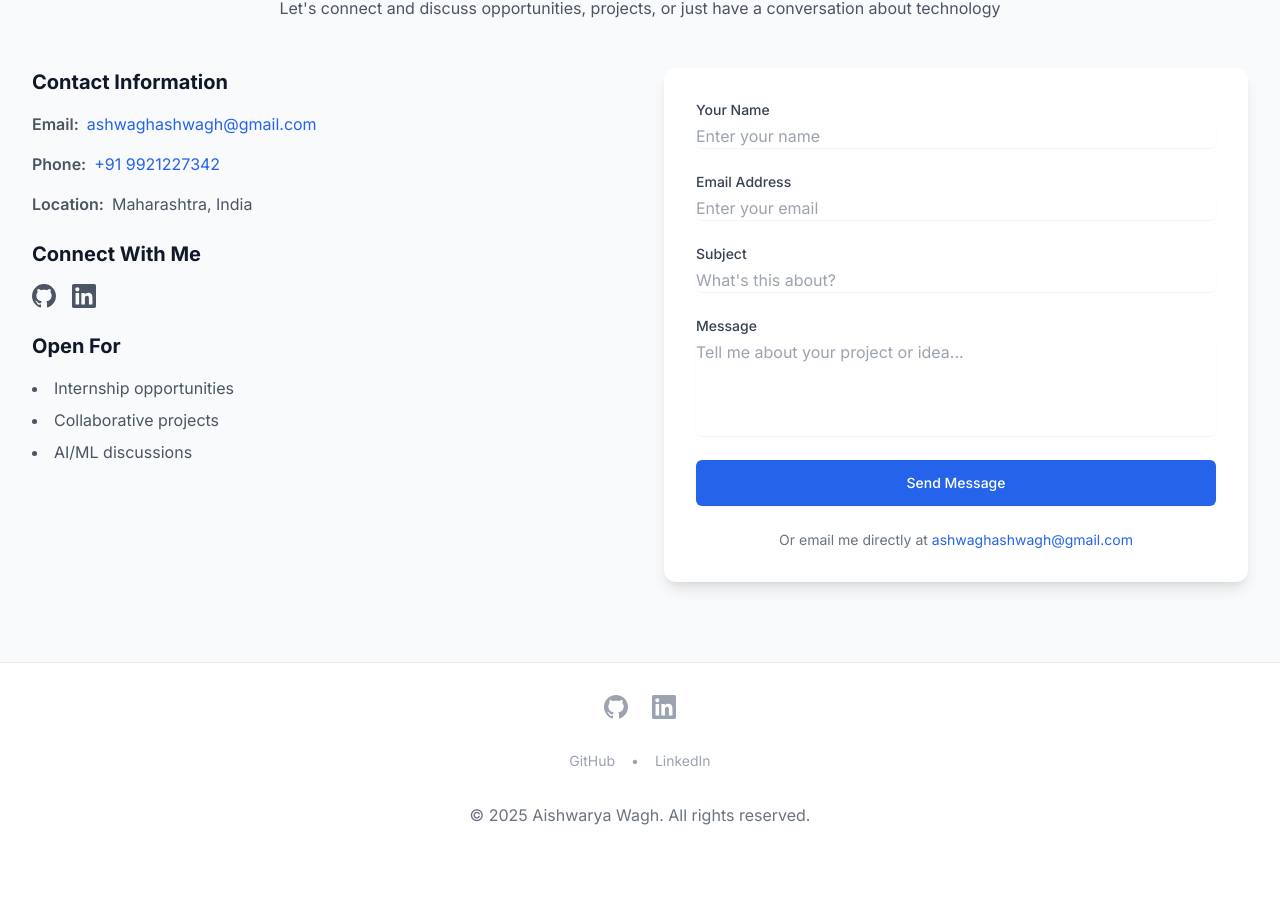
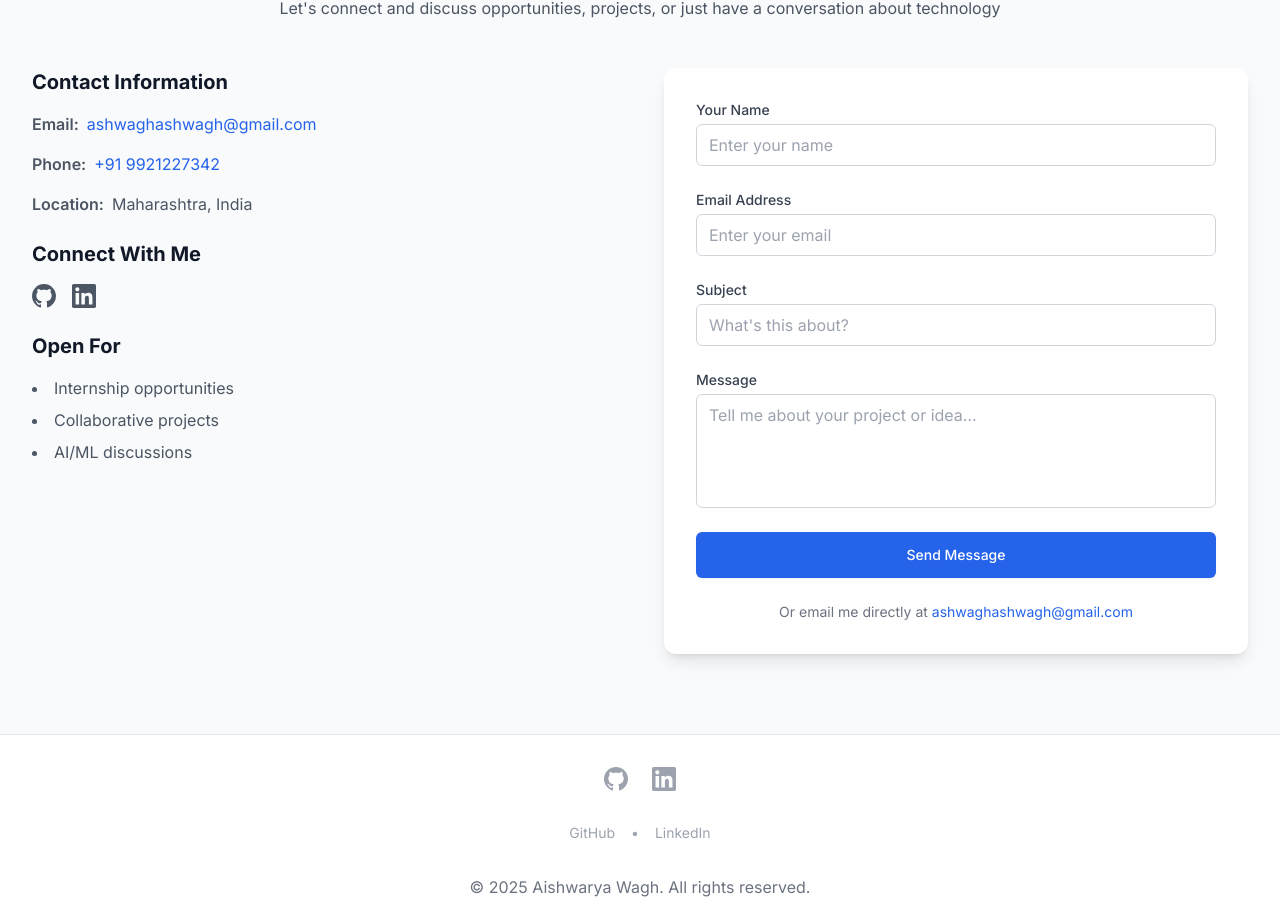
Before and after one commit to AishwaryaWagh06/AishwaryaWagh06.github.io, a Next.js app: page / in a window 1280 px wide. Shown: the part 3016-3937 px from the top of the page. Before the commit the page ends 3875 px from the top, so only its background shows below. Built offline with nearby package versions, Linux system fonts and the light colour scheme.

Commit message:
Fix form input fields and state management

```diff
--- a/src/app/page.tsx
+++ b/src/app/page.tsx
@@ -58,10 +58,15 @@ export default function Home() {
 
   const handleChange = (e: React.ChangeEvent<HTMLInputElement | HTMLTextAreaElement>) => {
     const { name, value } = e.target;
-    setFormData(prev => ({
-      ...prev,
-      [name]: value
-    }));
+    console.log('Input changed:', name, value); // Add logging for debugging
+    setFormData(prev => {
+      const newState = {
+        ...prev,
+        [name]: value
+      };
+      console.log('New form state:', newState); // Add logging for debugging
+      return newState;
+    });
   };
 
   return (
@@ -437,7 +442,7 @@ export default function Home() {
                     onChange={handleChange}
                     placeholder="Enter your name"
                     required
-                    className="mt-1 block w-full rounded-md border-gray-300 shadow-sm focus:border-blue-500 focus:ring-blue-500 dark:bg-gray-800 dark:border-gray-700 dark:text-white"
+                    className="mt-1 block w-full px-3 py-2 rounded-md border border-gray-300 dark:border-gray-600 focus:border-blue-500 focus:ring-blue-500 dark:bg-gray-800 dark:text-white"
                   />
                 </div>
                 <div>
@@ -452,7 +457,7 @@ export default function Home() {
                     onChange={handleChange}
                     placeholder="Enter your email"
                     required
-                    className="mt-1 block w-full rounded-md border-gray-300 shadow-sm focus:border-blue-500 focus:ring-blue-500 dark:bg-gray-800 dark:border-gray-700 dark:text-white"
+                    className="mt-1 block w-full px-3 py-2 rounded-md border border-gray-300 dark:border-gray-600 focus:border-blue-500 focus:ring-blue-500 dark:bg-gray-800 dark:text-white"
                   />
                 </div>
                 <div>
@@ -467,7 +472,7 @@ export default function Home() {
                     onChange={handleChange}
                     placeholder="What's this about?"
                     required
-                    className="mt-1 block w-full rounded-md border-gray-300 shadow-sm focus:border-blue-500 focus:ring-blue-500 dark:bg-gray-800 dark:border-gray-700 dark:text-white"
+                    className="mt-1 block w-full px-3 py-2 rounded-md border border-gray-300 dark:border-gray-600 focus:border-blue-500 focus:ring-blue-500 dark:bg-gray-800 dark:text-white"
                   />
                 </div>
                 <div>
@@ -482,7 +487,7 @@ export default function Home() {
                     rows={4}
                     placeholder="Tell me about your project or idea..."
                     required
-                    className="mt-1 block w-full rounded-md border-gray-300 shadow-sm focus:border-blue-500 focus:ring-blue-500 dark:bg-gray-800 dark:border-gray-700 dark:text-white resize-none"
+                    className="mt-1 block w-full px-3 py-2 rounded-md border border-gray-300 dark:border-gray-600 focus:border-blue-500 focus:ring-blue-500 dark:bg-gray-800 dark:text-white resize-none"
                   />
                 </div>
 
```
